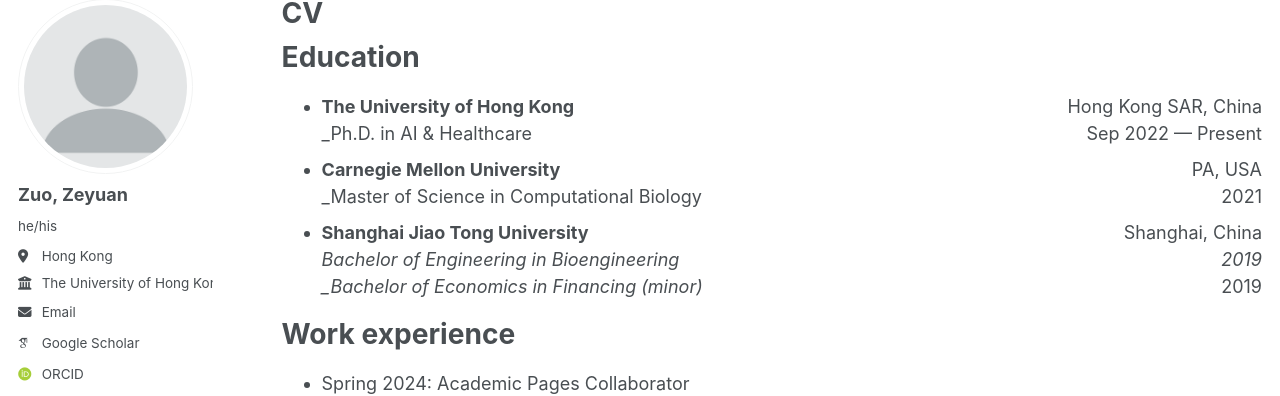
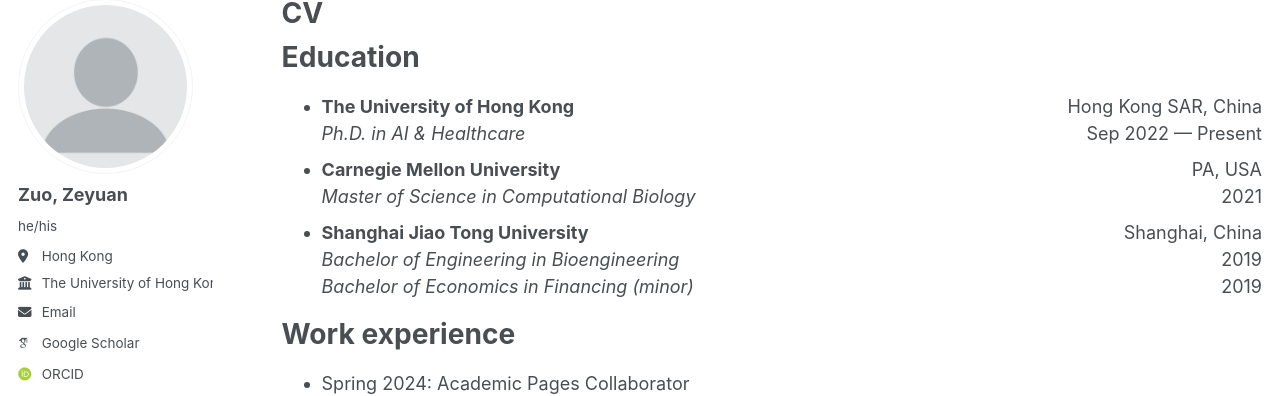
Before and after one commit to zeyuanz/zeyuanz.github.io, a Jekyll site: the page built from _pages/cv.md, in a window 1280 px wide and 900 px high. Shown: the part 107-503 px from the top of the window. Built offline with Jekyll 4.4.1, drawn with Linux system fonts in a browser that asks for light colours; some web fonts are replaced.

Commit message:
Update cv.md

```diff
--- a/_pages/cv.md
+++ b/_pages/cv.md
@@ -12,11 +12,11 @@
 Education
 ======
 * **The University of Hong Kong** <span style="float:right;"> Hong Kong SAR, China </span><br/>
-  _Ph.D. in AI & Healthcare  <span style="float:right;">  Sep 2022 &mdash; Present </span><br/>
+  _Ph.D. in AI & Healthcare_  <span style="float:right;">  Sep 2022 &mdash; Present </span><br/>
 * **Carnegie Mellon University** <span style="float:right;"> PA, USA </span><br/>
-  _Master of Science in Computational Biology <span style="float:right;">  2021 </span><br/>
+  _Master of Science in Computational Biology_ <span style="float:right;">  2021 </span><br/>
 * **Shanghai Jiao Tong University** <span style="float:right;"> Shanghai, China </span><br/>
-  _Bachelor of Engineering in Bioengineering <span style="float:right;">  2019 </span><br/>
+  _Bachelor of Engineering in Bioengineering_ <span style="float:right;">  2019 </span><br/>
   _Bachelor of Economics in Financing (minor)_ <span style="float:right;">  2019 </span><br/>
 
 Work experience
```
